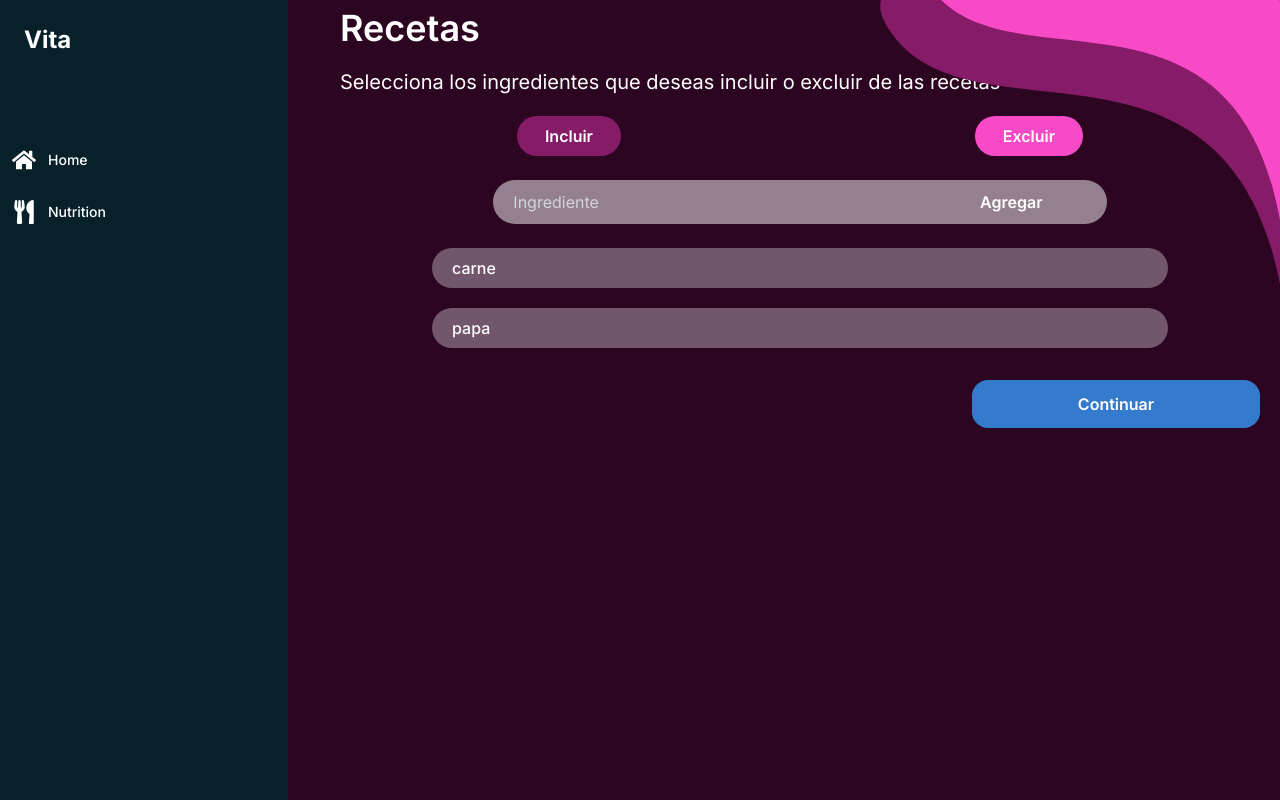
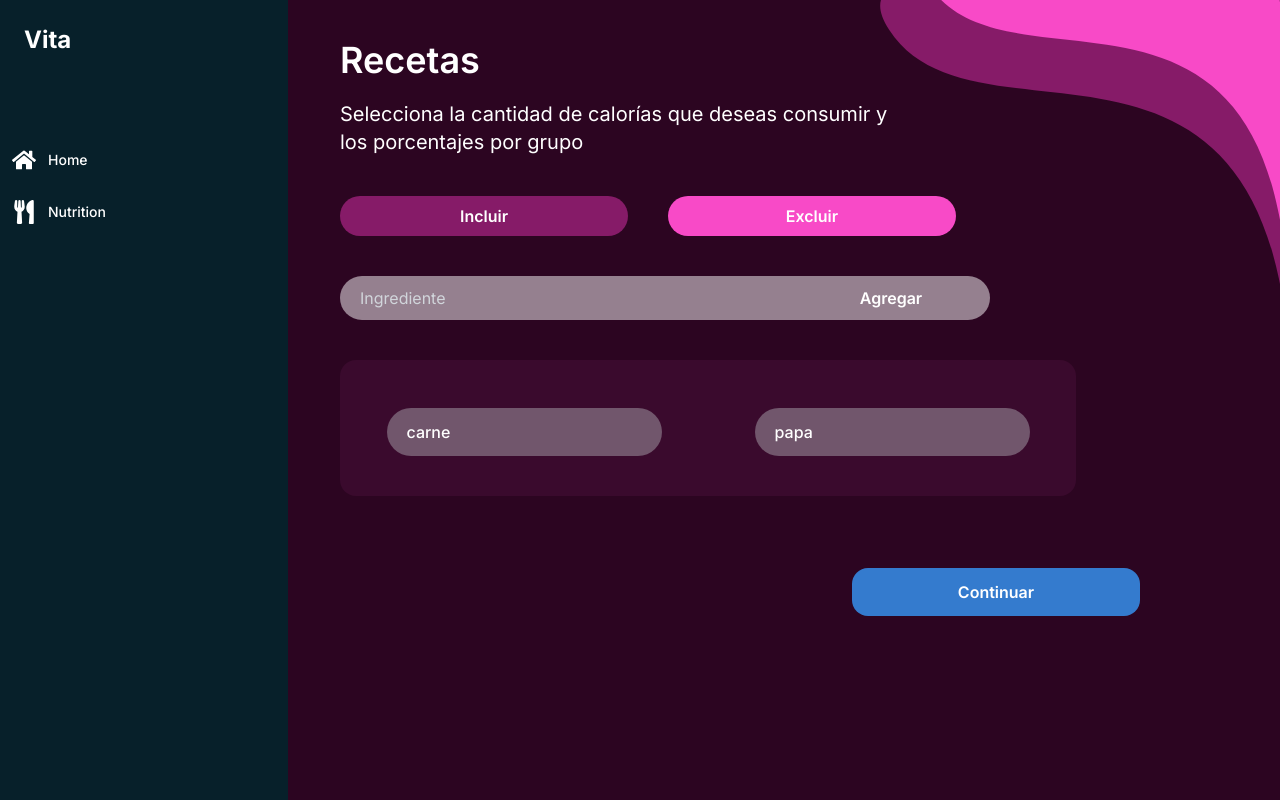
Before and after one commit to wizelineacademy/itesm-socioformador-feb-jun-2024-vita, a Next.js app in the folder vita/: page /nutrition/recipes/ingredients in a window 1280 px wide. Built offline with nearby package versions, Linux system fonts and the light colour scheme.

Commit message:
style: Added styles to adapt the ingredients page to desktop size

```diff
--- a/vita/app/(main)/nutrition/recipes/ingredients/page.tsx
+++ b/vita/app/(main)/nutrition/recipes/ingredients/page.tsx
@@ -61,61 +61,37 @@ const RecipesIngredients = () => {
     }
   }
 
-  const onSubmit: SubmitHandler<FieldValues> = (data) => {
-
-    axios.post('/api/register', data)
-      .then(() => {
-        swal.fire({
-        title: 'Se ha registrado',
-        text: 'El registro ha sido exitoso.',
-        icon: 'success',
-        confirmButtonText: 'OK'
-        });
-        router.push('/healthdata');
-      })
-      .catch((error) => {
-        swal.fire({
-          title: 'Error',
-          text: 'Ha ocurrido un error durante el registro.',
-          icon: 'error',
-          confirmButtonText: 'OK'
-        });
-
-      })
-      .finally(() => {
-      });
-  };
 
   return (
     <div className="ml-5 mr-5">
-        <h2 className={"mt-2 text-4xl text-white font-semibold"}>Recetas</h2>
-        <h3 className={"mt-5 text-xl text-white"}>Selecciona los ingredientes que deseas incluir o excluir de las recetas</h3>
-        <div className="mt-5 flex justify-around">
-            <div
+        <h2 className={"mt-2 text-4xl text-white font-semibold md:mt-10"}>Recetas</h2>
+            <h3 className={"mt-5 text-xl text-white md:w-4/5 lg:w-3/5"}>Selecciona la cantidad de calorías que deseas consumir y los porcentajes por grupo</h3>
+        <div className="mt-10 flex justify-around lg:justify-start">
+            <button
                 onClick={() => {
                     setSelectedList(0);
                 }}
-                className={cn("px-7 py-3 z-10 rounded-3xl text-white font-semibold hover:bg-decoration-nutrition-colordark", {
+                className={cn("px-7 w-2/5 py-3 z-10 max-w-72 rounded-3xl text-white text-center font-semibold hover:bg-decoration-nutrition-colordark", {
                     "bg-decoration-nutrition-colordark": selectedList === 0,
                     "bg-decoration-nutrition-colorlight": selectedList !== 0
                 })}
             >
                 Incluir
-            </div>
-            <div
+            </button>
+            <button
                 onClick={() => {
                     setSelectedList(1);
                 }}
-                className={cn("px-7 py-3  z-10 rounded-3xl text-white font-semibold hover:bg-decoration-nutrition-colordark", {
+                className={cn("px-7 py-3 w-2/5 z-10 max-w-72 rounded-3xl text-white text-center font-semibold hover:bg-decoration-nutrition-colordark lg:ml-10", {
                     "bg-decoration-nutrition-colordark": selectedList === 1,
                     "bg-decoration-nutrition-colorlight": selectedList !== 1
                 })}
             >
                 Excluir
-            </div>
+            </button>
         </div>
 
-        <div className="w-2/3 mt-6 px-5 py-3 mx-auto rounded-3xl flex bg-custom-extralightpurple">
+        <div className="w-4/5 max-w-[650px] mt-10 px-5 py-3 mx-auto rounded-3xl flex bg-custom-extralightpurple lg:ml-0">
             <input
                 id="listIngredients"
                 placeholder="Ingrediente"
@@ -132,11 +108,11 @@ const RecipesIngredients = () => {
             </datalist>
             <button
                 onClick={selectedList === 0 ? addIngredient : excludeIngredient}
-                className="w-1/5 mr-5 text-white font-semibold">
+                className="w-1/5 mr-5 z-10 text-white font-semibold hover:text-gray-300">
                     Agregar
             </button>
         </div>
-        <ul className="mt-6">
+        <ul className="mt-10 mb-10 mx-auto rounded-2xl pb-10 pt-7 flex flex-wrap content-start bg-dark-background-purple md:w-full lg:w-4/5 lg:max-w-[750px] lg:ml-0">
             {selectedList === 0 ? selectedIngredients.map(ingredient => (
                 <ListItem key={ingredient} text={ingredient}/>))
                 : excludedIngredients.map(ingredient => (
@@ -144,7 +120,9 @@ const RecipesIngredients = () => {
             }
         </ul>
 
-        <MainButton onClick={() => {}} text={"Continuar"}/>
+        <div className="xl:w-[800px] flex">
+            <MainButton onClick={() => {}} text={"Continuar"}/>
+        </div>
     </div>
   );
 };
--- a/vita/app/(main)/nutrition/recipes/page.tsx
+++ b/vita/app/(main)/nutrition/recipes/page.tsx
@@ -18,7 +18,7 @@ const RecipeSelection = () => {
     return (
         <div className="ml-5 mr-5">
             <h2 className={"mt-2 text-4xl text-white font-semibold md:mt-10"}>Recetas</h2>
-            <h3 className={"mt-5 text-xl text-white md:w-4/5 lg:w-3/5"}>Selecciona si deseas generar recetas en base a ingredientes o a la cantidad de calorías</h3>
+            <h3 className={"mt-5 text-xl text-white md:w-4/5 lg:w-3/5"}>Selecciona la cantidad de calorías que deseas consumir y los porcentajes por grupo</h3>
             <div className="mt-5 mb-10 flex flex-col justify-around md:flex-row">
                 <div
                     onClick={navigateToIngredients}
--- a/vita/app/components/list/ListItem.tsx
+++ b/vita/app/components/list/ListItem.tsx
@@ -8,7 +8,7 @@ const ListItem: React.FC<ListItemProps> = ({
     text
  }) => {
     return (
-        <li className="w-4/5 mt-5 px-5 py-3 mx-auto rounded-3xl flex text-white font-medium bg-custom-lightpurple">
+        <li className="w-4/5 mt-5 px-5 py-3 mx-auto rounded-3xl flex text-white font-medium bg-custom-lightpurple sm:w-3/5 md:w-2/5 md:py-4 md:max-w-[275px]">
             {text}
         </li>
     );
--- a/vita/tailwind.config.ts
+++ b/vita/tailwind.config.ts
@@ -33,6 +33,7 @@ const config = {
         'home-title':'#154154',
         "button-blue": "#347BCE",
         "mid-blue": "#2064B3",
+        'dark-background-purple': "#3A0A2D",
         'decoration-nutrition-colordark':'#861B68',
         'decoration-nutrition-colorlight':'#F84AC7',
         'decoration-home-colordark':'#9BD6E3',
```
